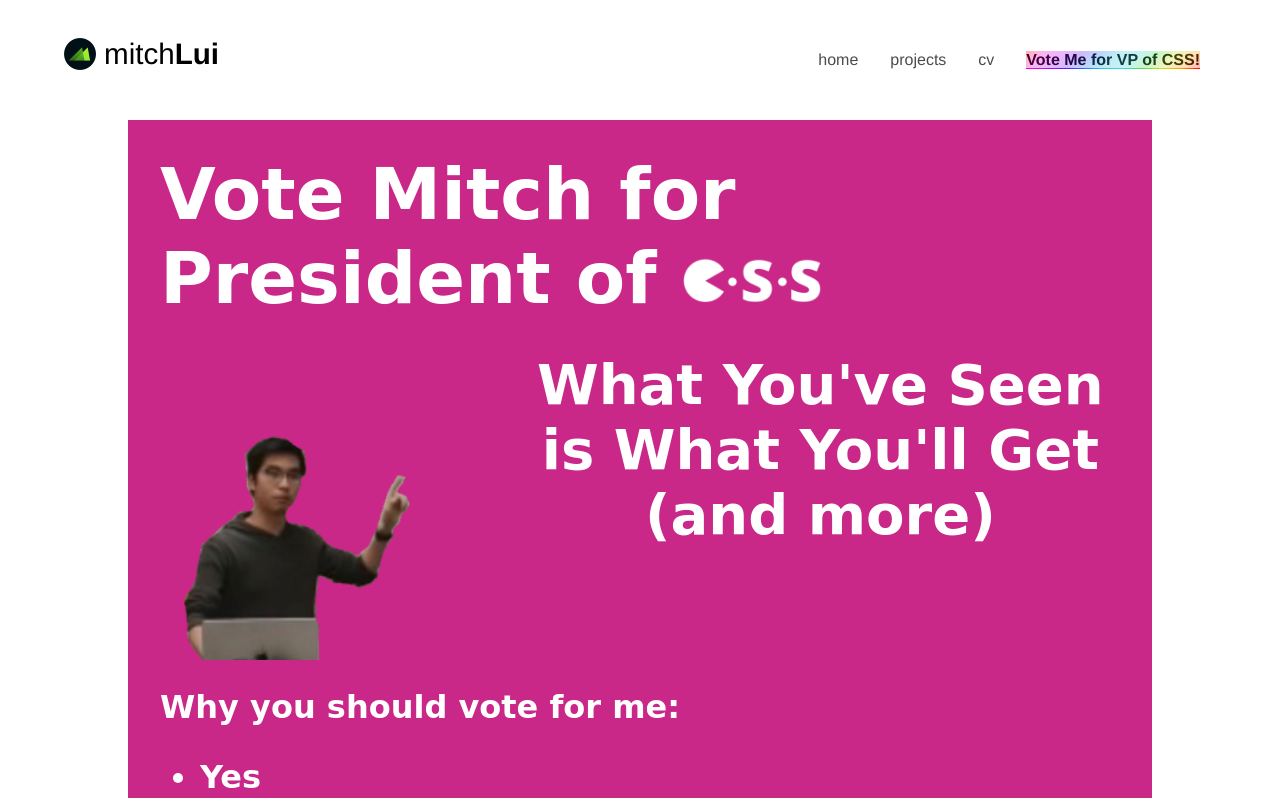
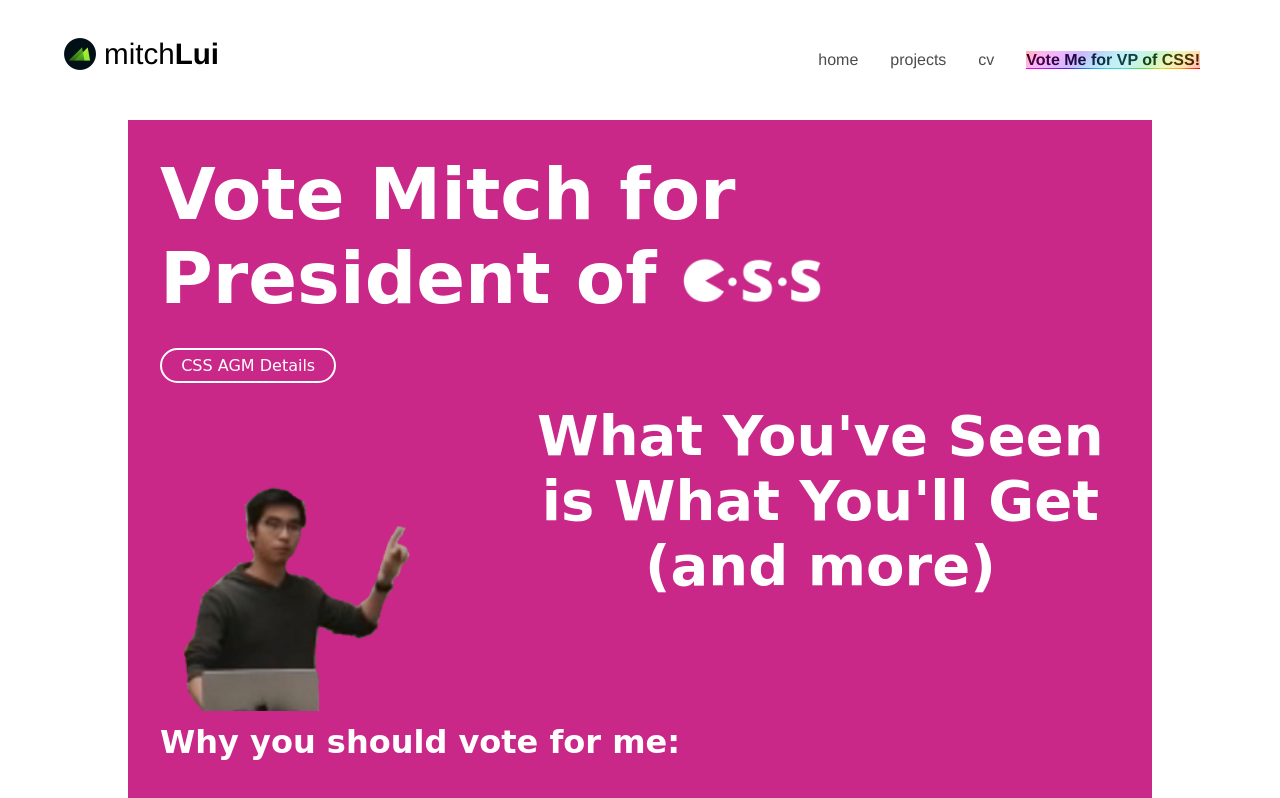
Before and after one commit to mitchLui/website, a React (Create React App) app in the folder client/: page /for-css-vp in a window 1280 px wide. Shown: the top 798 px of the page. Built offline with nearby package versions, Linux system fonts and the light colour scheme.

Commit message:
added button

```diff
--- a/client/src/components/Button/Button.js
+++ b/client/src/components/Button/Button.js
@@ -5,6 +5,9 @@ import "./button.css";
 
 export const Button = ({url, target, alt, text}) =>
     <a className={"button"} href={url} target={target} alt={alt}>{text}</a>
+
+export const VPButton = ({url, target, alt, text}) =>
+    <a className={"button agm"} href={url} target={target} alt={alt}>{text}</a>
 
 export const LinkButton = ({to, text}) =>
     <Link to={to} className={"button"}>{text}</Link>
--- a/client/src/components/Button/button.css
+++ b/client/src/components/Button/button.css
@@ -62,6 +62,15 @@
     transition: background-color 0.2s ease-in-out, color 0.2s ease-in-out;
 }
 
+.agm{
+    color: white;
+    border: 2px solid white;
+}
+
+.agm:hover{
+    background: transparent;
+}
+
 .modal{
     z-index: 1;
 }
--- a/client/src/components/Campaign/CampaignPage.js
+++ b/client/src/components/Campaign/CampaignPage.js
@@ -1,13 +1,17 @@
 import React from "react";
 import { Container } from "../Container/Container";
+import { VPButton } from "../Button/Button";
 import "./campaign.css";
 
 export const CampaignPage = () =>
     <Container>
-        <div className={"lol"}>
+        <section className={"lol"}>
             <div className={"headline"}>
                 Vote Mitch for <br/>
                 President of <img className={"css-logo"} src="./css-agm/css-logo.png" alt={"css"}/>
+            </div>
+            <div className={"agm-deets"}>
+                <VPButton url={"https://cssbristol.co.uk/events/2022_05_09_agm"} target={"_blank"} alt={"go-to-agm-website"} text={"CSS AGM Details"}/>
             </div>
             <img className={"headshot"} src="./css-agm/headshot.png" alt={"headshot"}/>
             <span className={"tagline"}>
@@ -31,5 +35,5 @@ export const CampaignPage = () =>
                 <span className={"link"}>https://mitchlui.dev/for-css-vp</span>
                 <img className={"poster-logo"} src={"./logo.svg"} alt={"logo"}/>
             </div>
-        </div>
+        </section>
     </Container>
--- a/client/src/components/Campaign/campaign.css
+++ b/client/src/components/Campaign/campaign.css
@@ -1,4 +1,4 @@
-html body #root .App > div > div > div *{
+html body #root .App > div > div > .lol * {
     font-family: "Comic Sans MS", "Comic Sans", "Chalkboard", "ChalkboardSE-Regular", sans-serif !important;
 }
 
@@ -7,6 +7,7 @@ html body #root .App > div > div > div *{
     display: grid;
     grid-template-areas:
      'header header'
+     'deets deets'
      'headshot tagline'
      'why-me why-me'
      'what what'
@@ -14,15 +15,17 @@ html body #root .App > div > div > div *{
     width: 100%;
     color: white;
     font-weight: bold;
-    font-family: "Comic Sans MS", "Comic Sans", cursive !important;
-    font-size: medium;
 }
 
 .headline{
     grid-area: header;
     font-size: 4.5rem;
-    padding: 2rem;
+    padding: 2rem 2rem 0.5rem 2rem;;
+}
 
+.agm-deets {
+    grid-area: deets;
+    padding: 1rem;
 }
 
 .css-logo{
@@ -46,14 +49,14 @@ html body #root .App > div > div > div *{
 
 .why-me{
     grid-area: why-me;
-    padding-top: 3.5rem;
+    padding-top: 2.5rem;
     padding-left: 2rem;
     font-size: 2rem;
 }
 
 .what-i-want{
     grid-area: what;
-    padding-top: 3.5rem;
+    padding-top: 2.5rem;
     padding-left: 2rem;
     font-size: 2rem;
 }
@@ -78,6 +81,7 @@ html body #root .App > div > div > div *{
     .lol{
         grid-template-areas:
          'header'
+         'deets'
          'tagline'
          'headshot'
          'why-me'
@@ -89,6 +93,10 @@ html body #root .App > div > div > div *{
     .headline{
         font-size: 2rem;
         padding-bottom: 1rem;
+    }
+
+    .agm-deets{
+        padding: 0 1rem 1rem 1rem;
     }
 
     .css-logo{
--- a/client/src/components/NavBar/navbar.css
+++ b/client/src/components/NavBar/navbar.css
@@ -97,19 +97,21 @@ nav a:hover {
     font-weight: bold;
 }
 
+.vote-text:hover {
+    background: linear-gradient(-45deg, rgba(255,0,0,1) 0%, rgba(255,154,0,1) 10%, rgba(208,222,33,1) 20%, rgba(79,220,74,1) 30%, rgba(63,218,216,1) 40%, rgba(47,201,226,1) 50%, rgba(28,127,238,1) 60%, rgba(95,21,242,1) 70%, rgba(186,12,248,1) 80%, rgba(251,7,217,1) 90%, rgba(255,0,0,1) 100%);
+}
+
 @media (prefers-color-scheme: dark){
     .vote-text {
         background-color: black;
     }
+
+
 }
 
 @media (prefers-color-scheme: light){
     .vote-text {
         background-color: white;
-    }
-
-    .vote-text:hover {
-        background: linear-gradient(-45deg, rgba(255,0,0,1) 0%, rgba(255,154,0,1) 10%, rgba(208,222,33,1) 20%, rgba(79,220,74,1) 30%, rgba(63,218,216,1) 40%, rgba(47,201,226,1) 50%, rgba(28,127,238,1) 60%, rgba(95,21,242,1) 70%, rgba(186,12,248,1) 80%, rgba(251,7,217,1) 90%, rgba(255,0,0,1) 100%);
     }
 }
 
```
